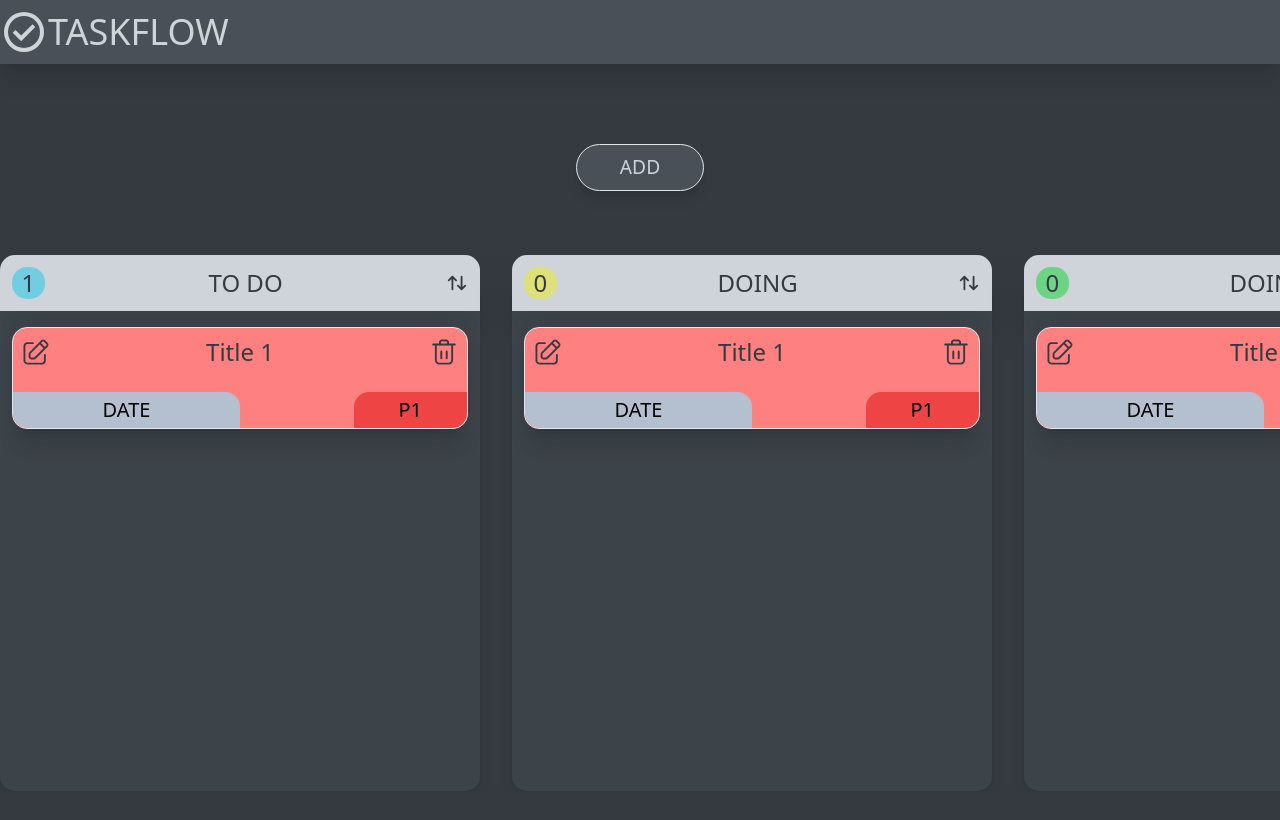
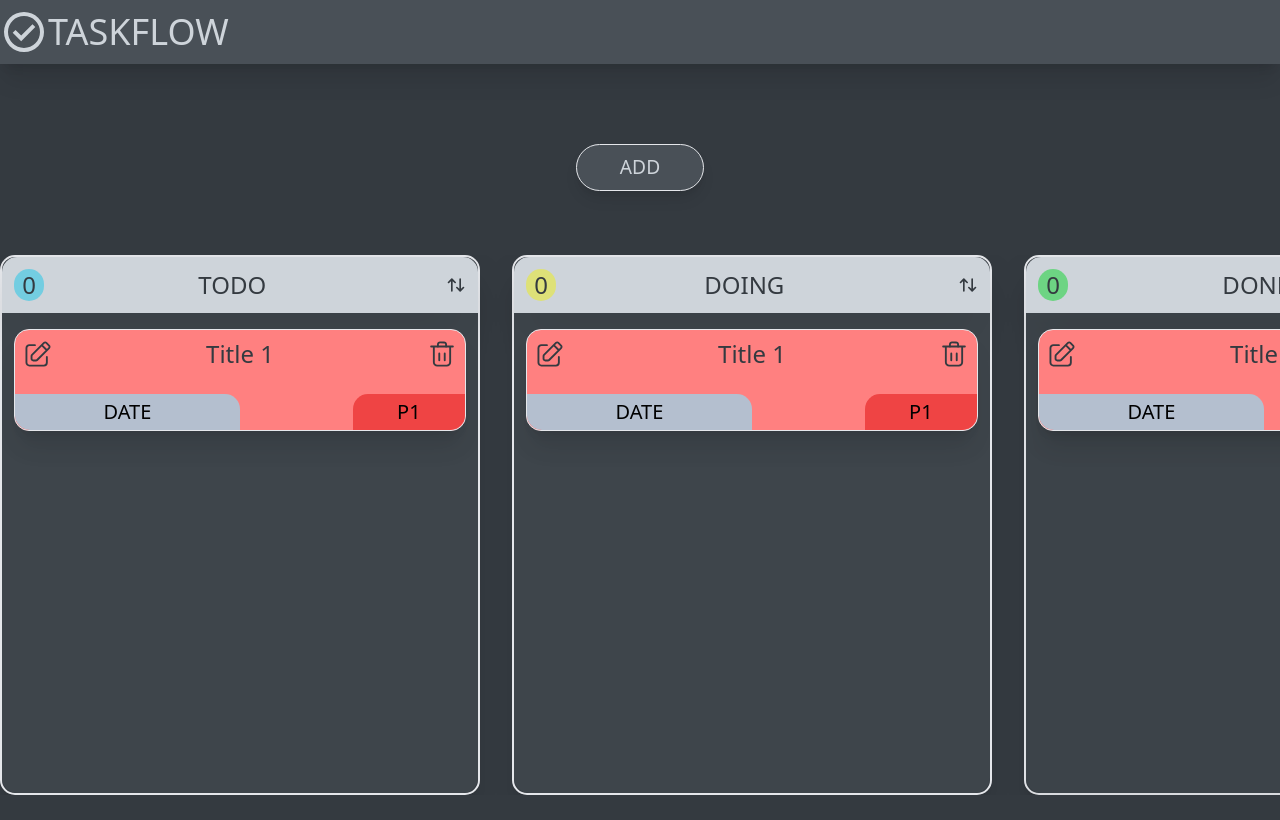
Before and after one commit to tahajaiti/Kanban-List-TS, a website: page public/index.html in a window 1280 px wide. Drawn offline with nearby package versions, Linux system fonts and the light colour scheme.

Commit message:
almost done with the main design probably 60% just fixed some inconsistencies and added better html structering and cleaner css #1

```diff
--- a/public/index.html
+++ b/public/index.html
@@ -26,17 +26,17 @@
       <!-- Section container -->
 
       <div class="flex justify-around gap-8 2xl:gap-4 mt-16 overflow-x-scroll 2xl:overflow-hidden">
-        <!-- TODO SECTION -->
-        <div class="w-[30rem] ">
+        <!-- DONE SECTION -->
+        <div class="w-[30rem] border-2 rounded-[15px] shadow-xl">
           <!-- HEADER -->
           <header>
             <div class="flex justify-between bg-whiteone w-full p-3 rounded-tr-[15px] rounded-tl-[15px] shadow-2xl">
               <div
                 class="text-2xl text-greytwo font-medium bg-blueone rounded-[15px] w-[10%] flex justify-center items-center">
-                1
+                0
               </div>
-              <div class="text-2xl text-greytwo font-medium w-[35rem] text-center">
-                TO DO
+              <div class="text-2xl text-greytwo font-medium w-[35rem] text-center mr-[1.6rem]">
+                TODO
               </div>
               <span class="icon-[mi--sort] text-3xl flex self-center text-greytwo "></span>
             </div>
@@ -44,11 +44,12 @@
 
           <!-- CONTAINER -->
           <div
-            class="bg-greyoneop flex flex-col items-center drop-shadow-lg w-full h-[30rem] overflow-y-scroll rounded-br-[15px] rounded-bl-[15px]">
+            class="bg-greyoneop flex flex-col items-center w-full h-[30rem] overflow-y-scroll  rounded-br-[15px] rounded-bl-[15px]">
             <!-- CARDS -->
             <div class="bg-cardred hover:bg-cardredhov active:bg-cardredactive card">
               <div class="flex justify-between items-center mb-4 p-2">
-                <span class="icon-[mage--edit] text-3xl text-greytwo cursor-pointer hover:bg-blue-500 transition-all"></span>
+                <span
+                  class="icon-[mage--edit] text-3xl text-greytwo cursor-pointer hover:bg-blue-500 transition-all"></span>
                 <p class="text-2xl text-greytwo font-mlight">Title 1</p>
                 <span class="icon-[mage--trash] text-3xl  text-greytwo hover:bg-red-500 transition-all"></span>
               </div>
@@ -59,12 +60,12 @@
             </div>
             <!--  -->
           </div>
+          <!--  -->
         </div>
+        <!--  -->
 
-
-
-        <!-- DOING SECTION -->
-        <div class="w-[30rem] ">
+        <!-- DONE SECTION -->
+        <div class="w-[30rem] border-2 rounded-[15px] shadow-xl">
           <!-- HEADER -->
           <header>
             <div class="flex justify-between bg-whiteone w-full p-3 rounded-tr-[15px] rounded-tl-[15px] shadow-2xl">
@@ -72,8 +73,47 @@
                 class="text-2xl text-greytwo font-medium bg-yellowone rounded-[15px] w-[10%] flex justify-center items-center">
                 0
               </div>
-              <div class="text-2xl text-greytwo font-medium w-[35rem] text-center">
+              <div class="text-2xl text-greytwo font-medium w-[35rem] text-center mr-[1.6rem]">
                 DOING
+              </div>
+              <span class="icon-[mi--sort] text-3xl flex self-center text-greytwo "></span>
+            </div>
+          </header>
+
+          <!-- CONTAINER -->
+          <div
+            class="bg-greyoneop flex flex-col items-center w-full h-[30rem] overflow-y-scroll  rounded-br-[15px] rounded-bl-[15px]">
+            <!-- CARDS -->
+            <div class="bg-cardred hover:bg-cardredhov active:bg-cardredactive card">
+              <div class="flex justify-between items-center mb-4 p-2">
+                <span
+                  class="icon-[mage--edit] text-3xl text-greytwo cursor-pointer hover:bg-blue-500 transition-all"></span>
+                <p class="text-2xl text-greytwo font-mlight">Title 1</p>
+                <span class="icon-[mage--trash] text-3xl  text-greytwo hover:bg-red-500 transition-all"></span>
+              </div>
+              <div class="flex justify-between content-baseline">
+                <div class="bg-datecol left-tag ">DATE</div>
+                <div class="bg-red-500 right-tag">P1</div>
+              </div>
+            </div>
+            <!--  -->
+          </div>
+          <!--  -->
+        </div>
+        <!--  -->
+
+
+        <!-- DONE SECTION -->
+        <div class="w-[30rem] border-2 rounded-[15px] shadow-xl">
+          <!-- HEADER -->
+          <header>
+            <div class="flex justify-between bg-whiteone w-full p-3 rounded-tr-[15px] rounded-tl-[15px] shadow-2xl">
+              <div
+                class="text-2xl text-greytwo font-medium bg-greenone rounded-[15px] w-[10%] flex justify-center items-center">
+                0
+              </div>
+              <div class="text-2xl text-greytwo font-medium w-[35rem] text-center mr-[1.6rem]">
+                DONE
               </div>
               <span class="icon-[mi--sort] text-3xl flex self-center text-greytwo "></span>
             </div>
@@ -85,7 +125,8 @@
             <!-- CARDS -->
             <div class="bg-cardred hover:bg-cardredhov active:bg-cardredactive card">
               <div class="flex justify-between items-center mb-4 p-2">
-                <span class="icon-[mage--edit] text-3xl text-greytwo cursor-pointer hover:bg-blue-500 transition-all"></span>
+                <span
+                  class="icon-[mage--edit] text-3xl text-greytwo cursor-pointer hover:bg-blue-500 transition-all"></span>
                 <p class="text-2xl text-greytwo font-mlight">Title 1</p>
                 <span class="icon-[mage--trash] text-3xl  text-greytwo hover:bg-red-500 transition-all"></span>
               </div>
@@ -96,44 +137,9 @@
             </div>
             <!--  -->
           </div>
+          <!--  -->
         </div>
-
-
-
-        <!-- DONE SECTION -->
-        <div class="w-[30rem] ">
-          <!-- HEADER -->
-          <header>
-            <div class="flex justify-between bg-whiteone w-full p-3 rounded-tr-[15px] rounded-tl-[15px] shadow-2xl">
-              <div
-                class="text-2xl text-greytwo font-medium bg-greenone rounded-[15px] w-[10%] flex justify-center items-center">
-                0
-              </div>
-              <div class="text-2xl text-greytwo font-medium w-[35rem] text-center">
-                DOING
-              </div>
-              <span class="icon-[mi--sort] text-3xl flex self-center text-greytwo "></span>
-            </div>
-          </header>
-
-          <!-- CONTAINER -->
-          <div
-            class="bg-greyoneop flex flex-col items-center drop-shadow-lg w-full h-[30rem] overflow-y-scroll  rounded-br-[15px] rounded-bl-[15px]">
-            <!-- CARDS -->
-            <div class="bg-cardred hover:bg-cardredhov active:bg-cardredactive card">
-              <div class="flex justify-between items-center mb-4 p-2">
-                <span class="icon-[mage--edit] text-3xl text-greytwo cursor-pointer hover:bg-blue-500 transition-all"></span>
-                <p class="text-2xl text-greytwo font-mlight">Title 1</p>
-                <span class="icon-[mage--trash] text-3xl  text-greytwo hover:bg-red-500 transition-all"></span>
-              </div>
-              <div class="flex justify-between content-baseline">
-                <div class="bg-datecol left-tag ">DATE</div>
-                <div class="bg-red-500 right-tag">P1</div>
-              </div>
-            </div>
-            <!--  -->
-          </div>
-        </div>
+        <!--  -->
 
       </div>
 
--- a/src/input.css
+++ b/src/input.css
@@ -27,6 +27,8 @@
 ::-webkit-scrollbar-track {
     background: #CED4DA;
     border-bottom-right-radius: 15px;
+    border-right: 20px;
+    border-color: #212529;
 }
 
 /* Handle */
--- a/tailwind.config.js
+++ b/tailwind.config.js
@@ -12,6 +12,7 @@ module.exports = {
         greyone: "#495057",
         greyoneop: "rgba(73, 80, 87, 0.5)",
         greytwo: "#343A40",
+        greydark: "#212529",
         greenone: "#6DD483",
         greentwo: "#4A9A77",
         yellowone: "#DEE178",
```
Also changed, not shown: public/assets/css/style.css.
